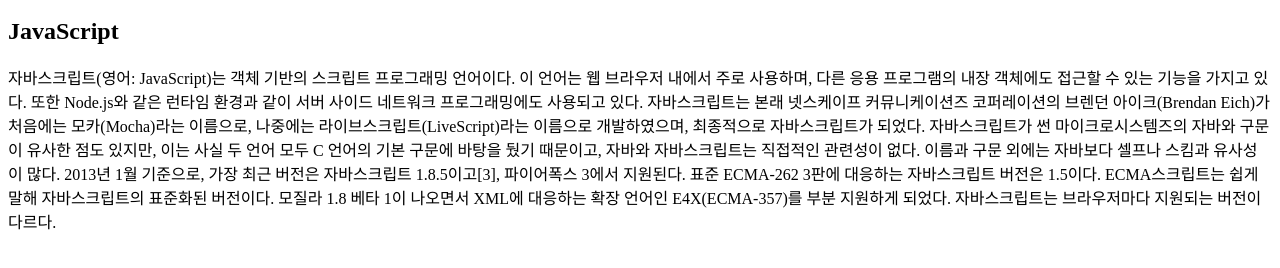
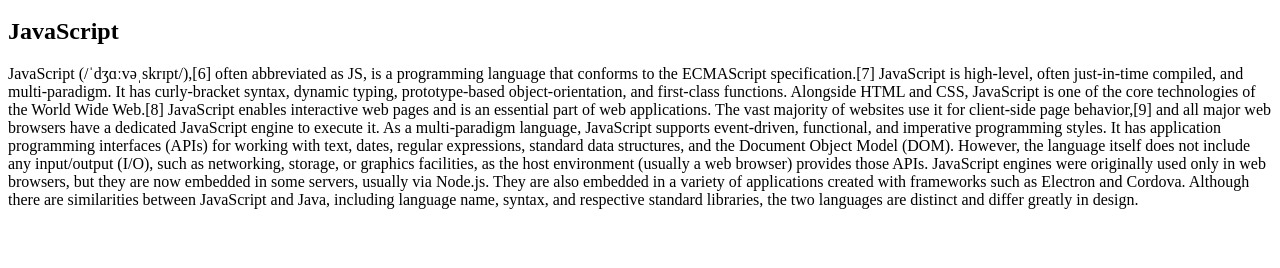
Before and after one commit to corderchul/preliminary-developer, a plain HTML site: page 3.html in a window 1280 px wide. Shown: the part 136-404 px from the top of the page. Drawn offline with Linux system fonts and the light colour scheme.

Commit message:
Update 3.html

```diff
--- a/3.html
+++ b/3.html
@@ -15,8 +15,15 @@
 
 <h2>JavaScript</h2>
 <p>
-자바스크립트(영어: JavaScript)는 객체 기반의 스크립트 프로그래밍 언어이다. 이 언어는 웹 브라우저 내에서 주로 사용하며, 다른 응용 프로그램의 내장 객체에도 접근할 수 있는 기능을 가지고 있다. 또한 Node.js와 같은 런타임 환경과 같이 서버 사이드 네트워크 프로그래밍에도 사용되고 있다. 자바스크립트는 본래 넷스케이프 커뮤니케이션즈 코퍼레이션의 브렌던 아이크(Brendan Eich)가 처음에는 모카(Mocha)라는 이름으로, 나중에는 라이브스크립트(LiveScript)라는 이름으로 개발하였으며, 최종적으로 자바스크립트가 되었다. 자바스크립트가 썬 마이크로시스템즈의 자바와 구문이 유사한 점도 있지만, 이는 사실 두 언어 모두 C 언어의 기본 구문에 바탕을 뒀기 때문이고, 자바와 자바스크립트는 직접적인 관련성이 없다. 이름과 구문 외에는 자바보다 셀프나 스킴과 유사성이 많다.
-2013년 1월 기준으로, 가장 최근 버전은 자바스크립트 1.8.5이고[3], 파이어폭스 3에서 지원된다. 표준 ECMA-262 3판에 대응하는 자바스크립트 버전은 1.5이다. ECMA스크립트는 쉽게 말해 자바스크립트의 표준화된 버전이다. 모질라 1.8 베타 1이 나오면서 XML에 대응하는 확장 언어인 E4X(ECMA-357)를 부분 지원하게 되었다. 자바스크립트는 브라우저마다 지원되는 버전이 다르다.
+JavaScript (/ˈdʒɑːvəˌskrɪpt/),[6] often abbreviated as JS, is a programming language that conforms to the ECMAScript specification.[7] JavaScript is high-level, often just-in-time compiled, and multi-paradigm. It has curly-bracket syntax, dynamic typing, prototype-based object-orientation, and first-class functions.
+
+Alongside HTML and CSS, JavaScript is one of the core technologies of the World Wide Web.[8] JavaScript enables interactive web pages and is an essential part of web applications. The vast majority of websites use it for client-side page behavior,[9] and all major web browsers have a dedicated JavaScript engine to execute it.
+
+As a multi-paradigm language, JavaScript supports event-driven, functional, and imperative programming styles. It has application programming interfaces (APIs) for working with text, dates, regular expressions, standard data structures, and the Document Object Model (DOM). However, the language itself does not include any input/output (I/O), such as networking, storage, or graphics facilities, as the host environment (usually a web browser) provides those APIs.
+
+JavaScript engines were originally used only in web browsers, but they are now embedded in some servers, usually via Node.js. They are also embedded in a variety of applications created with frameworks such as Electron and Cordova.
+
+Although there are similarities between JavaScript and Java, including language name, syntax, and respective standard libraries, the two languages are distinct and differ greatly in design.
 </p>
 
 <body/>
```
